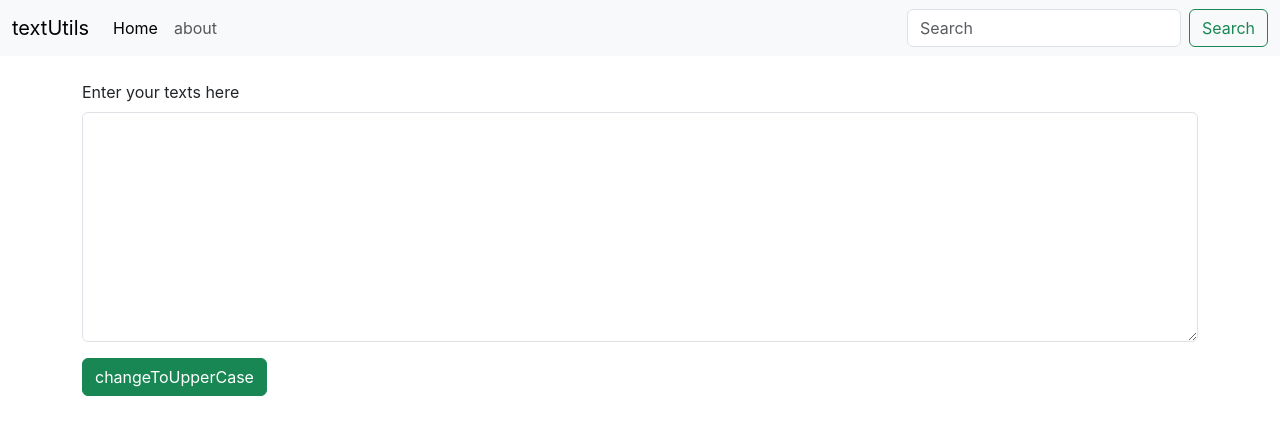
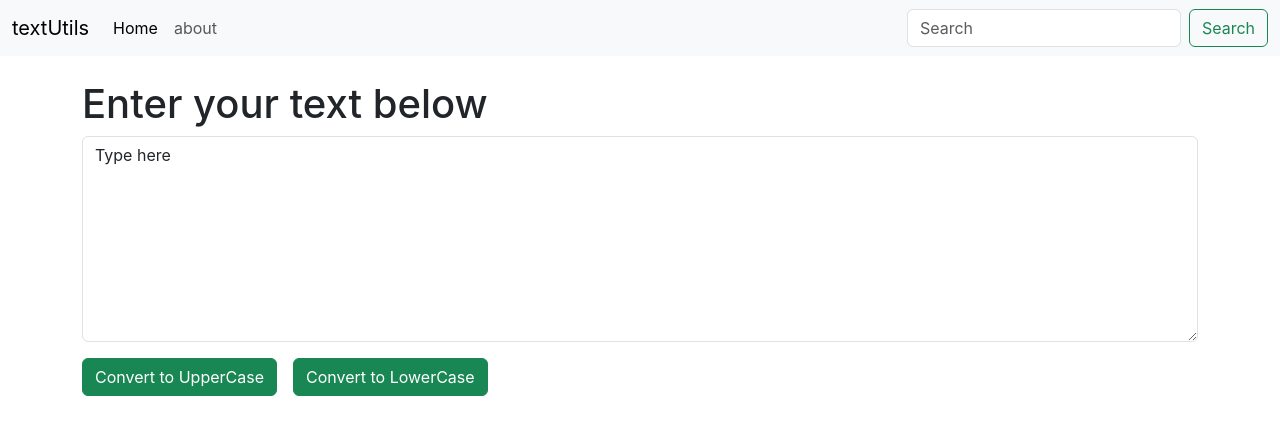
Before and after one commit to kaliprasadp7/textUtils, a React (Create React App) app: page / in a window 1280 px wide. Shown: the top 434 px of the page. Built offline with nearby package versions, Linux system fonts and the light colour scheme.

Commit message:
lowercase button aded

```diff
--- a/package.json
+++ b/package.json
@@ -34,5 +34,8 @@
       "last 1 firefox version",
       "last 1 safari version"
     ]
+  },
+  "devDependencies": {
+    "@babel/plugin-proposal-private-property-in-object": "^7.21.11"
   }
 }
--- a/src/App.js
+++ b/src/App.js
@@ -7,7 +7,7 @@ function App() {
   return (
     <>
     <Navbar title="textUtils" about="about" />
-    <FormInput/>
+    <FormInput heading="Enter your text below"/>
     </>
   );
 }
--- a/src/components/FormInput.js
+++ b/src/components/FormInput.js
@@ -1,19 +1,39 @@
-import React from "react";
+import React, { useState } from 'react'
 
-export default function FormInput() {
+export default function FormInput(props) {
+    const [text, setText] = useState("Type here");
+
+    const handleUpperCase = () => {
+        // console.log("handle uppercase clicked");
+        let newText = text.toUpperCase();
+        setText(newText);
+    }
+
+    const handleLowerCase = () => {
+        // console.log("handle lowercase clicked");
+        let newText = text.toLowerCase();
+        setText(newText);
+    }
+
+    const handleOnChange = (event) => {
+        // console.log("handleONChange revocked");
+        setText(event.target.value);
+    }
+
     return (
         <>
         <div className="container">
             <div className="mb-3 mt-4">
-                <label htmlFor="exampleFormControlTextarea1" className="form-label">
-                    Enter your texts here
-                </label>
+                <h1>{props.heading}</h1>
                 <textarea
                     className="form-control"
                     id="textarea"
-                    rows="9"
+                    rows="8"
+                    value={text}
+                    onChange={handleOnChange}
                 ></textarea>
-                <button type="button" htmlFor="textarea" className="btn btn-success mt-3">changeToUpperCase</button>
+                <button type="button" htmlFor="textarea" className="btn btn-success mt-3" onClick={handleUpperCase}>Convert to UpperCase</button>
+                <button type="button" htmlFor="textarea" className="btn btn-success mt-3 mx-3" onClick={handleLowerCase}>Convert to LowerCase</button>
             </div>
         </div>
         </>
```
Also changed, not shown: 1 other file (tests, documents, lock files or other folders).
